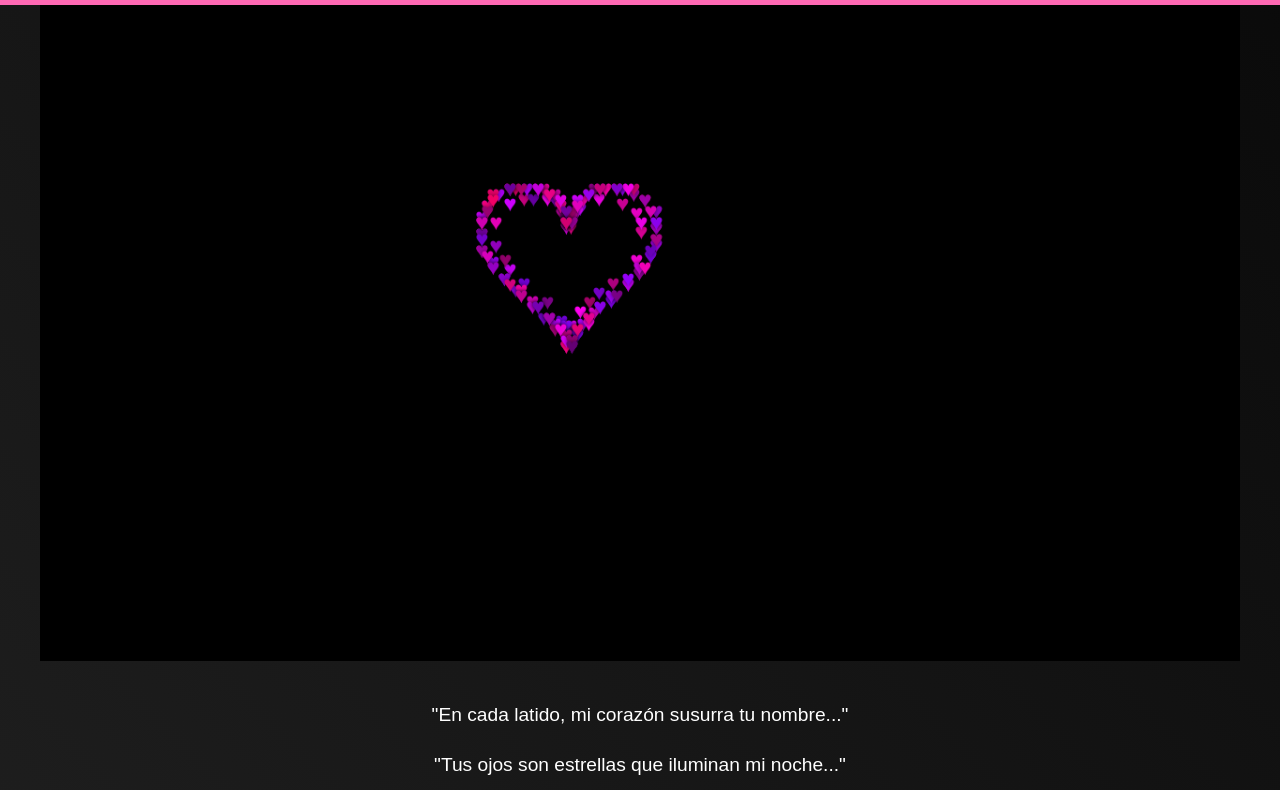
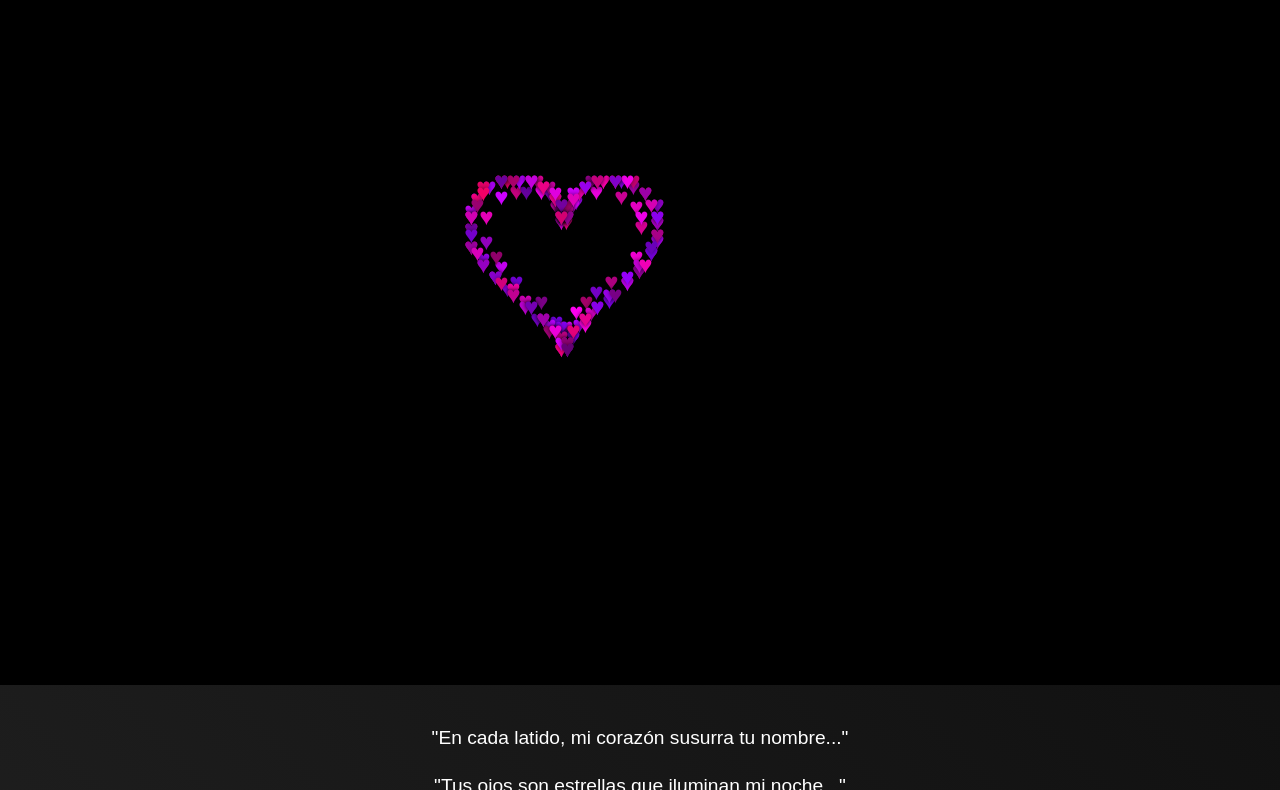
Before and after one commit to JCVS-04/Heart, a plain HTML site: page index.html in a window 1280 px wide. Shown: the part 73-863 px from the top of the page. Drawn offline with Linux system fonts and the light colour scheme.

Commit message:
Update index.html

```diff
--- a/index.html
+++ b/index.html
@@ -2,22 +2,22 @@
 <html lang="es">
 <head>
   <meta charset="UTF-8">
-  <!-- Etiqueta para diseño responsivo -->
+  <!-- Configuración para dispositivos móviles -->
   <meta name="viewport" content="width=device-width, initial-scale=1.0">
   <title>Animación de Corazones</title>
   <style>
     /* Estilos generales */
     body {
       margin: 0;
+      font-family: Arial, sans-serif;
       background: linear-gradient(45deg, #1e1e1e, #0a0a0a);
-      color: #fff;
-      font-family: 'Arial', sans-serif;
+      color: white;
       text-align: center;
     }
-    /* Encabezado superior */
+    /* Encabezado con el mensaje */
     header {
-      padding: 20px;
       background-color: #ff69b4;
+      padding: 10px;
       font-size: 2em;
       font-weight: bold;
       text-shadow: 2px 2px 4px rgba(0, 0, 0, 0.6);
@@ -27,22 +27,19 @@
       position: relative;
       overflow: hidden;
     }
-    /* El canvas se adapta al ancho del contenedor */
+    /* Canvas responsivo */
     canvas {
       display: block;
       margin: 0 auto;
-      width: 100%;
-      max-width: 1200px;
-      height: auto;
-      background: black; /* Por si el redimensionado deja áreas sin dibujar */
+      background: black;
     }
     /* Sección de frases o poemas */
     #poems {
       padding: 20px;
       font-size: 1.2em;
-      line-height: 1.6;
+      line-height: 1.5;
     }
-    /* Media queries para dispositivos móviles */
+    /* Ajustes para pantallas pequeñas */
     @media (max-width: 600px) {
       header {
         font-size: 1.5em;
@@ -54,15 +51,14 @@
   </style>
 </head>
 <body>
-  <!-- Encabezado con el mensaje -->
+  <!-- Encabezado -->
   <header>
     TE AMO MILKA <span>😍🥰😘</span>
   </header>
 
   <!-- Contenedor de la animación -->
   <div id="animation-container">
-    <!-- Canvas de la animación -->
-    <canvas id="canvas" width="1200" height="700"></canvas>
+    <canvas id="canvas"></canvas>
   </div>
 
   <!-- Sección de frases o poemas -->
@@ -73,27 +69,33 @@
   </div>
 
   <script>
-    // Obtiene el canvas y el contexto 2D
+    // Obtiene el canvas y su contexto
     const canvas = document.getElementById("canvas");
     const ctx = canvas.getContext("2d");
 
-    // Función para adaptar el canvas al ancho del contenedor (responsividad)
+    // Función para adaptar el tamaño del canvas según el ancho del contenedor
     function resizeCanvas() {
       canvas.width = canvas.parentElement.clientWidth;
-      canvas.height = 700; // Puedes ajustar el alto si lo deseas
+      // Si el ancho es pequeño (smartphone), usamos una altura menor
+      if (canvas.width < 600) {
+        canvas.height = 300;
+      } else {
+        canvas.height = 700;
+      }
     }
+    // Ajusta el canvas al cargar y al cambiar el tamaño de la ventana
     resizeCanvas();
-    window.addEventListener('resize', resizeCanvas);
+    window.addEventListener("resize", resizeCanvas);
 
-    // Creamos un arreglo de 200 objetos con posición inicial
+    // Creamos un arreglo de 200 objetos
     const totalObjects = 200;
     const objects = [];
     for (let i = 0; i < totalObjects; i++) {
-      // Inicialmente, los objetos se posicionan en (500, 250) (estos valores se reubicarán al reiniciar)
+      // Posición inicial (estos valores se reajustan luego)
       objects.push({ x: 500, y: 250, color: "#fff", char: '☆' });
     }
 
-    // Variables para controlar el objeto actual y el carácter que se muestra
+    // Variables para controlar la animación y los caracteres
     let num = 0;
     let currentChar = '☆';
     const chars = ['➤', '♥', '☆', '◉', '➹', '☼', '❋', '☺', '♪'];
@@ -103,35 +105,34 @@
     function update(timestamp) {
       if (!lastUpdateTime) lastUpdateTime = timestamp;
       const delta = timestamp - lastUpdateTime;
-      if (delta > 100) { // Actualizamos aproximadamente cada 100ms
+      if (delta > 100) { // Actualiza cada ~100 ms
         for (let t = 0; t < totalObjects; t++) {
-          // Calcula el desplazamiento usando fórmulas que generan la forma de un "corazón"
+          // Calcula el desplazamiento según la “forma de corazón”
           const xp = -Math.floor(16 * Math.pow(Math.sin(t), 3));
           const yp = -Math.floor(13 * Math.cos(t) - 5 * Math.cos(2 * t) - 2 * Math.cos(3 * t) - Math.cos(4 * t));
 
-          // Genera un color aleatorio con componentes rojo y azul (verde en 0)
+          // Genera un color aleatorio (rojo y azul entre 100 y 255; verde en 0)
           const r = Math.floor(Math.random() * (255 - 100 + 1)) + 100;
           const b = Math.floor(Math.random() * (255 - 100 + 1)) + 100;
           const color = `rgb(${r},0,${b})`;
 
-          // Actualiza el objeto actual sumando el desplazamiento
+          // Actualiza el objeto actual
           objects[num].x += xp;
           objects[num].y += yp;
           objects[num].color = color;
           objects[num].char = currentChar;
 
-          // Si la posición X supera un cierto porcentaje del ancho del canvas, reinicia las posiciones
+          // Si la posición X supera el 66% del ancho del canvas, reinicia todos los objetos
           if (objects[num].x >= canvas.width * 0.66) {
-            // Cambia el carácter actual aleatoriamente
+            // Cambia aleatoriamente el carácter
             currentChar = chars[Math.floor(Math.random() * chars.length)];
-            // Reinicia la posición de todos los objetos (aproximadamente centrados)
+            // Reinicia la posición (centrado aproximadamente)
             for (let s = 0; s < totalObjects; s++) {
               objects[s].x = canvas.width * 0.433;
               objects[s].y = canvas.height * 0.386;
             }
           }
-
-          // Pasa al siguiente objeto (ciclo circular)
+          // Avanza al siguiente objeto (ciclo circular)
           num = (num + 1) % totalObjects;
         }
         lastUpdateTime = timestamp;
@@ -142,19 +143,17 @@
 
     // Función para dibujar todos los objetos en el canvas
     function drawObjects() {
-      // Limpia el canvas
+      // Limpia y dibuja el fondo negro
       ctx.clearRect(0, 0, canvas.width, canvas.height);
-
-      // Dibuja un fondo negro
       ctx.fillStyle = "black";
       ctx.fillRect(0, 0, canvas.width, canvas.height);
 
-      // Configura la fuente y añade una sombra para mayor dinamismo
+      // Configura la fuente y sombra para el texto
       ctx.font = "24px Arial";
       ctx.shadowColor = "rgba(0, 0, 0, 0.5)";
       ctx.shadowBlur = 4;
 
-      // Dibuja cada objeto (texto) en su posición, con su color y carácter
+      // Dibuja cada objeto (texto)
       for (let i = 0; i < totalObjects; i++) {
         const obj = objects[i];
         ctx.fillStyle = obj.color;
```
